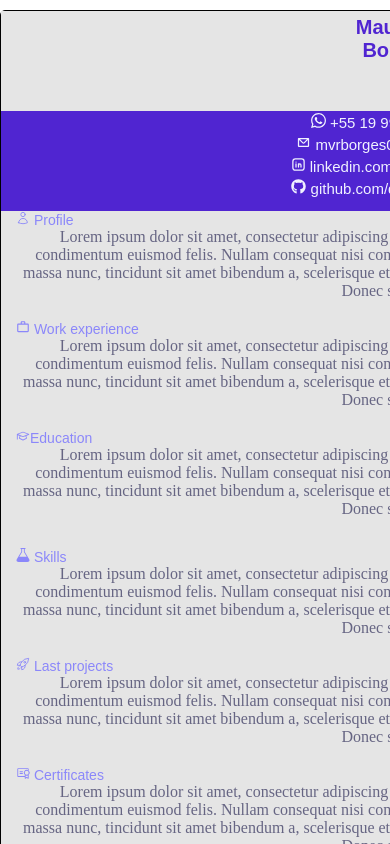
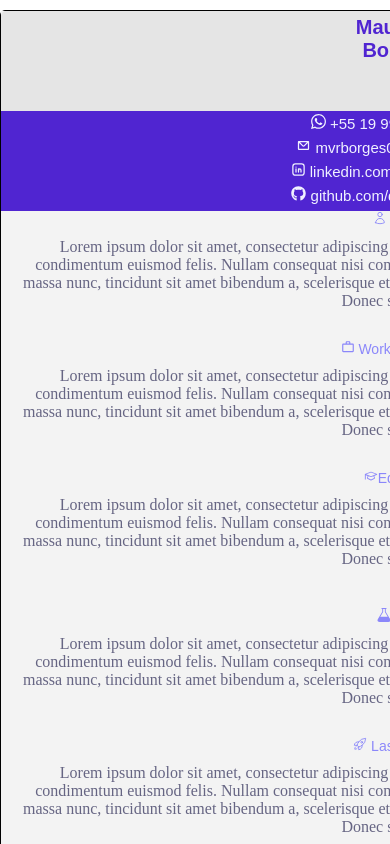
Before and after one commit to devmvrborges/github-page, a React (Create React App) app: page / in a window 390 px wide. Shown: the top 844 px of the page. Built offline with nearby package versions, Linux system fonts and the light colour scheme.

Commit message:
bugfix ios devices

```diff
--- a/src/styles.css
+++ b/src/styles.css
@@ -27,7 +27,7 @@ a {
     height: 100%;
     display: flex;
     justify-content: space-between;
-    background-color: #e5e5e5;
+    background-color: #f3f3f3;
 }
 
 .bodyContainer>div {
@@ -121,6 +121,10 @@ a {
 }
 
 @media only screen and (max-width: 767px) {
+    .sectionText{
+        text-align: center;
+        padding: 5px;
+    }
 
     .bodyContainer{
         display: flow;
@@ -132,6 +136,7 @@ a {
     }
 
     .sectionContentText {
+        padding: 5px;
         text-align: center !important;
     }
 
@@ -153,6 +158,7 @@ a {
     }
 
     .contactLines {
+        padding: 3px;
         text-align: center;
     }
 
```
